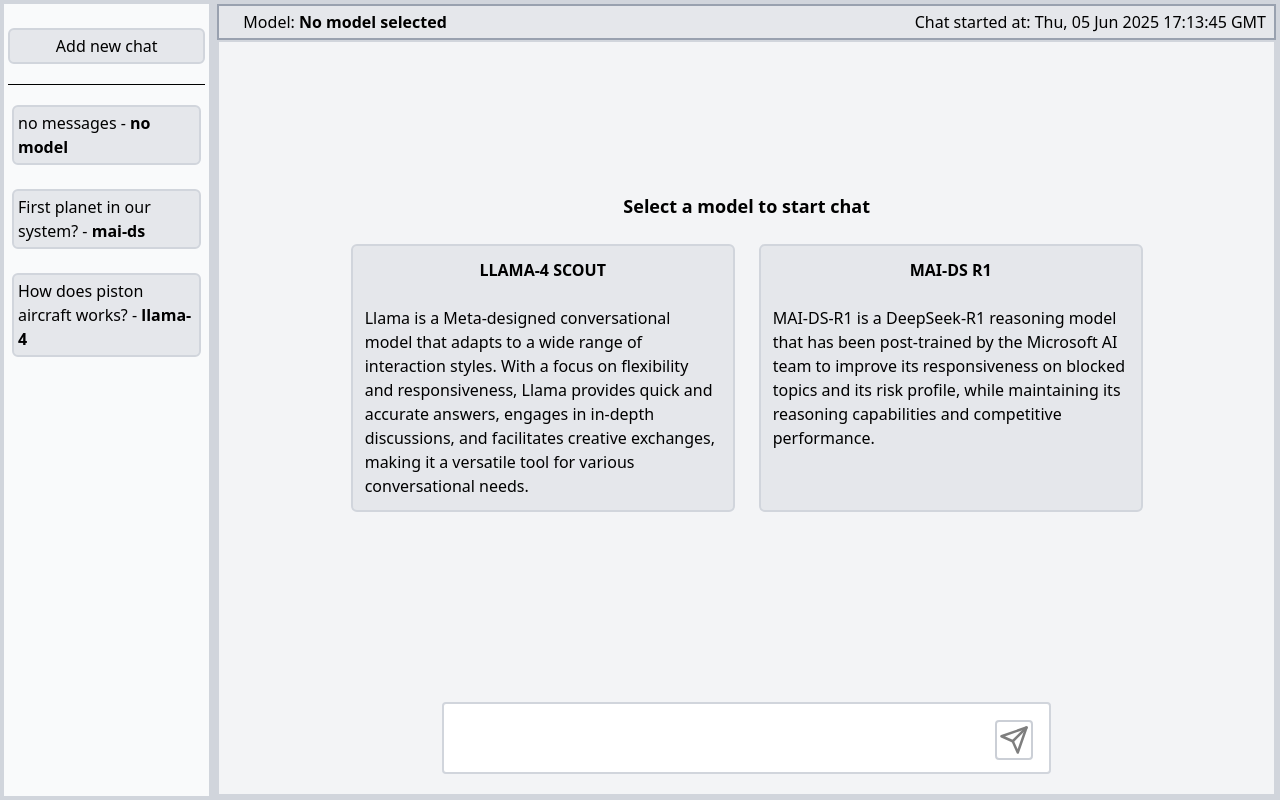
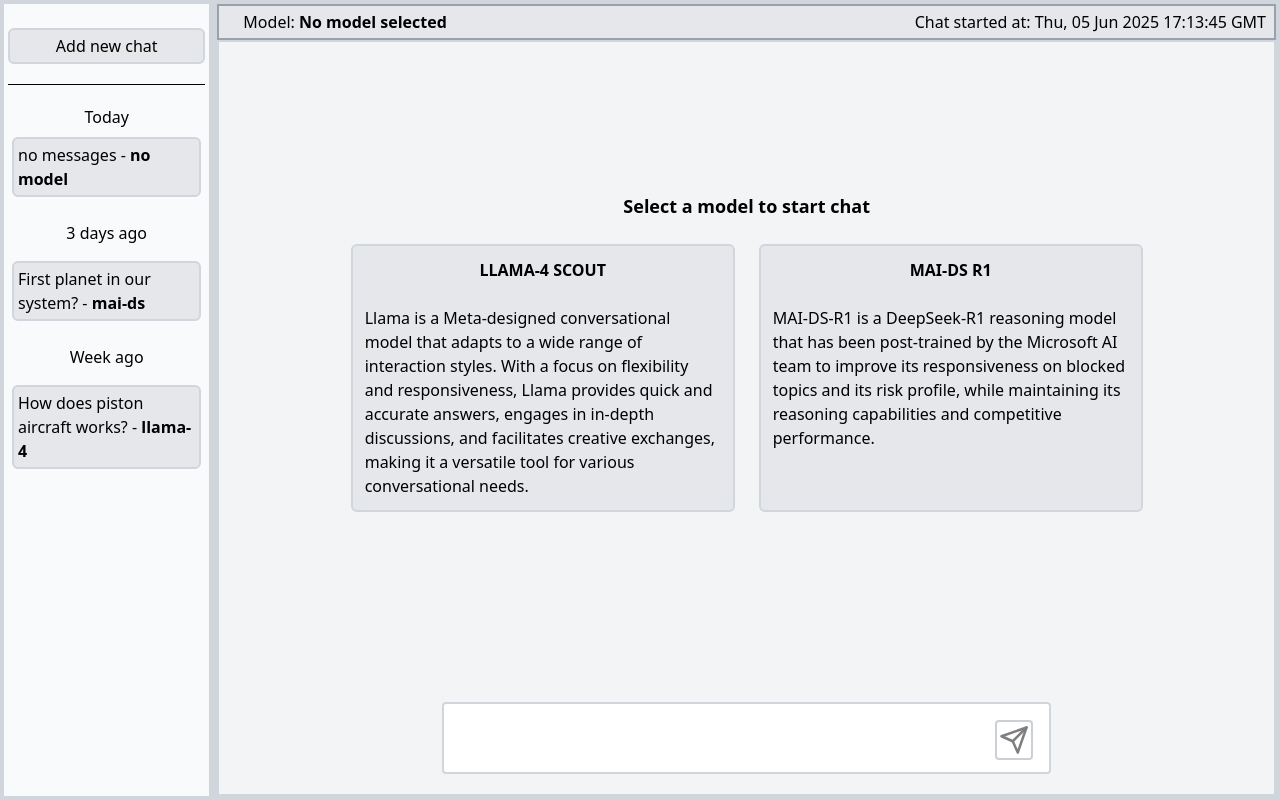
Before and after one commit to BMike903/LLM-front, a React (Vite) app: page / in a window 1280 px wide. Built offline with nearby package versions, Linux system fonts and the light colour scheme.

Commit message:
chats are divide by today, yesterday, 3days and week ago

```diff
--- a/src/components/chatList.tsx
+++ b/src/components/chatList.tsx
@@ -57,12 +57,10 @@ function ChatList() {
     }
   });
 
-  console.log(chatsPreviewsByDates);
-
   return (
     <div
       id="chatList"
-      className="flex h-full flex-1/6 flex-col border-4 border-solid border-gray-300 bg-gray-50 px-1 py-6 dark:border-gray-600 dark:bg-black"
+      className="flex h-full flex-1/6 flex-col overflow-auto border-4 border-solid border-gray-300 bg-gray-50 px-1 py-6 dark:border-gray-600 dark:bg-black"
     >
       <div
         className="rounded-md border-2 border-solid border-gray-300 bg-gray-200 p-1 text-center hover:cursor-pointer hover:bg-gray-100 dark:border-gray-600 dark:bg-gray-800 dark:hover:bg-gray-700"
@@ -70,18 +68,81 @@ function ChatList() {
       >
         Add new chat
       </div>
+
       <hr className="my-5" />
+
       <ul className="flex flex-col gap-6 px-1">
-        {sortedChatsPreview.map(({ chatID, firstMessage, model }) => (
-          <li
+        {chatsPreviewsByDates["today"].length > 0 && (
+          <li className="flex flex-col gap-2">
+            <div className="text-center">Today</div>
+            {chatsPreviewsByDates["today"].map(
+              ({ chatID, firstMessage, model }) => (
+                <div
                   key={chatID}
                   onClick={() => setCurrentChat(chatID)}
                   className="rounded-md border-2 border-solid border-gray-300 bg-gray-200 p-1 hover:cursor-pointer hover:bg-gray-100 dark:border-gray-600 dark:bg-gray-800 dark:hover:bg-gray-700"
                 >
                   {firstMessage ? firstMessage : "no messages"} -{" "}
                   <b>{model ? model : "no model"}</b>
+                </div>
+              ),
+            )}
           </li>
-        ))}
+        )}
+
+        {chatsPreviewsByDates["yesterday"].length > 0 && (
+          <li className="flex flex-col gap-2">
+            <div className="pb-2 text-center">Yesterday</div>
+            {chatsPreviewsByDates["yesterday"].map(
+              ({ chatID, firstMessage, model }) => (
+                <div
+                  key={chatID}
+                  onClick={() => setCurrentChat(chatID)}
+                  className="rounded-md border-2 border-solid border-gray-300 bg-gray-200 p-1 hover:cursor-pointer hover:bg-gray-100 dark:border-gray-600 dark:bg-gray-800 dark:hover:bg-gray-700"
+                >
+                  {firstMessage ? firstMessage : "no messages"} -{" "}
+                  <b>{model ? model : "no model"}</b>
+                </div>
+              ),
+            )}
+          </li>
+        )}
+
+        {chatsPreviewsByDates["3daysAgo"].length > 0 && (
+          <li className="flex flex-col gap-2">
+            <div className="pb-2 text-center">3 days ago</div>
+            {chatsPreviewsByDates["3daysAgo"].map(
+              ({ chatID, firstMessage, model }) => (
+                <div
+                  key={chatID}
+                  onClick={() => setCurrentChat(chatID)}
+                  className="rounded-md border-2 border-solid border-gray-300 bg-gray-200 p-1 hover:cursor-pointer hover:bg-gray-100 dark:border-gray-600 dark:bg-gray-800 dark:hover:bg-gray-700"
+                >
+                  {firstMessage ? firstMessage : "no messages"} -{" "}
+                  <b>{model ? model : "no model"}</b>
+                </div>
+              ),
+            )}
+          </li>
+        )}
+
+        {chatsPreviewsByDates["weekAgo"].length > 0 && (
+          <li className="flex flex-col gap-2">
+            <div className="pb-2 text-center">Week ago</div>
+            {chatsPreviewsByDates["weekAgo"].map(
+              ({ chatID, firstMessage, model }) => (
+                <div
+                  key={chatID}
+                  onClick={() => setCurrentChat(chatID)}
+                  className="rounded-md border-2 border-solid border-gray-300 bg-gray-200 p-1 hover:cursor-pointer hover:bg-gray-100 dark:border-gray-600 dark:bg-gray-800 dark:hover:bg-gray-700"
+                >
+                  {firstMessage ? firstMessage : "no messages"} -{" "}
+                  <b>{model ? model : "no model"}</b>
+                </div>
+              ),
+            )}
+          </li>
+        )}
       </ul>
     </div>
   );
```
Lines whose indentation alone changed are shown as unchanged.
